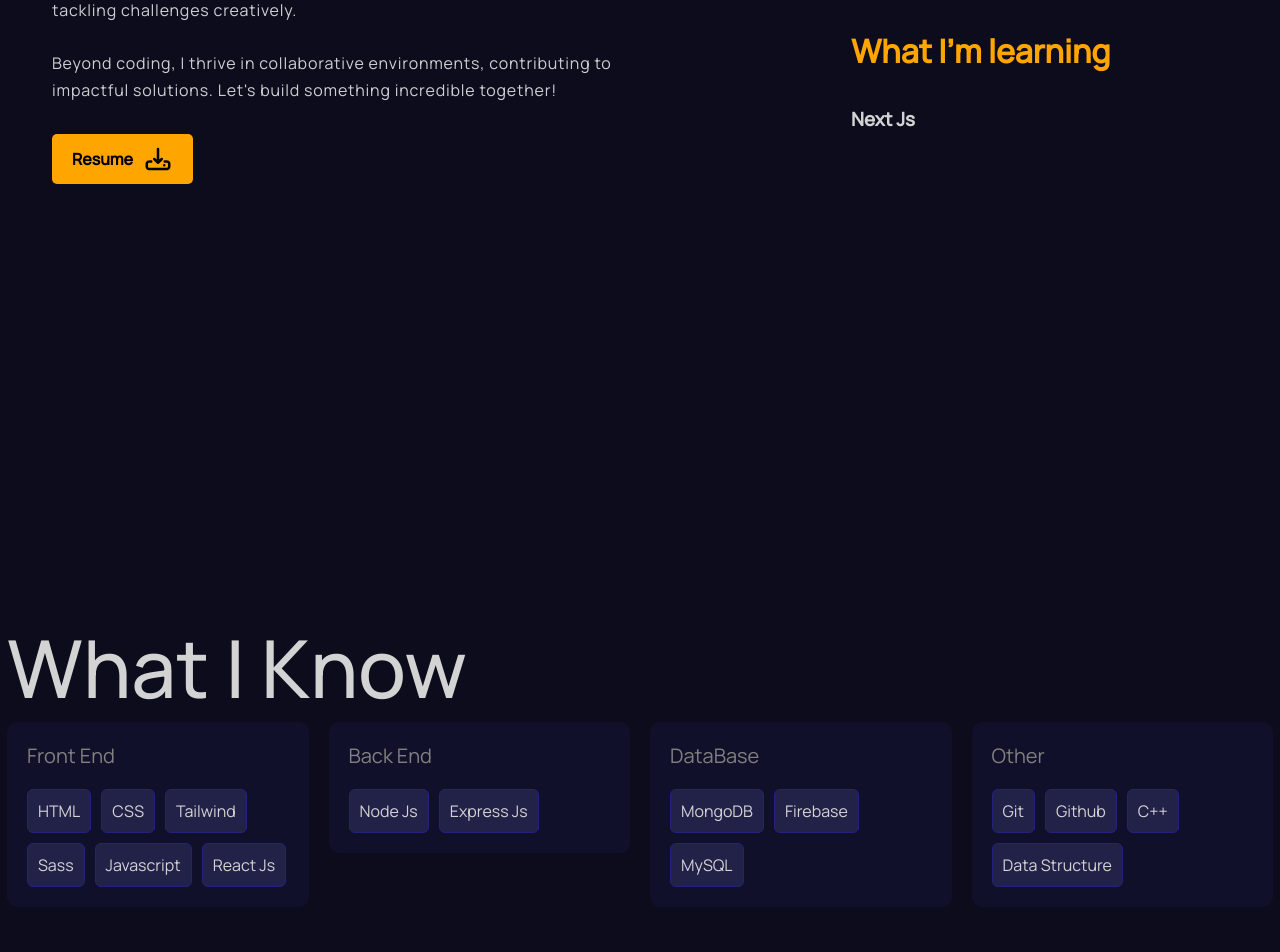
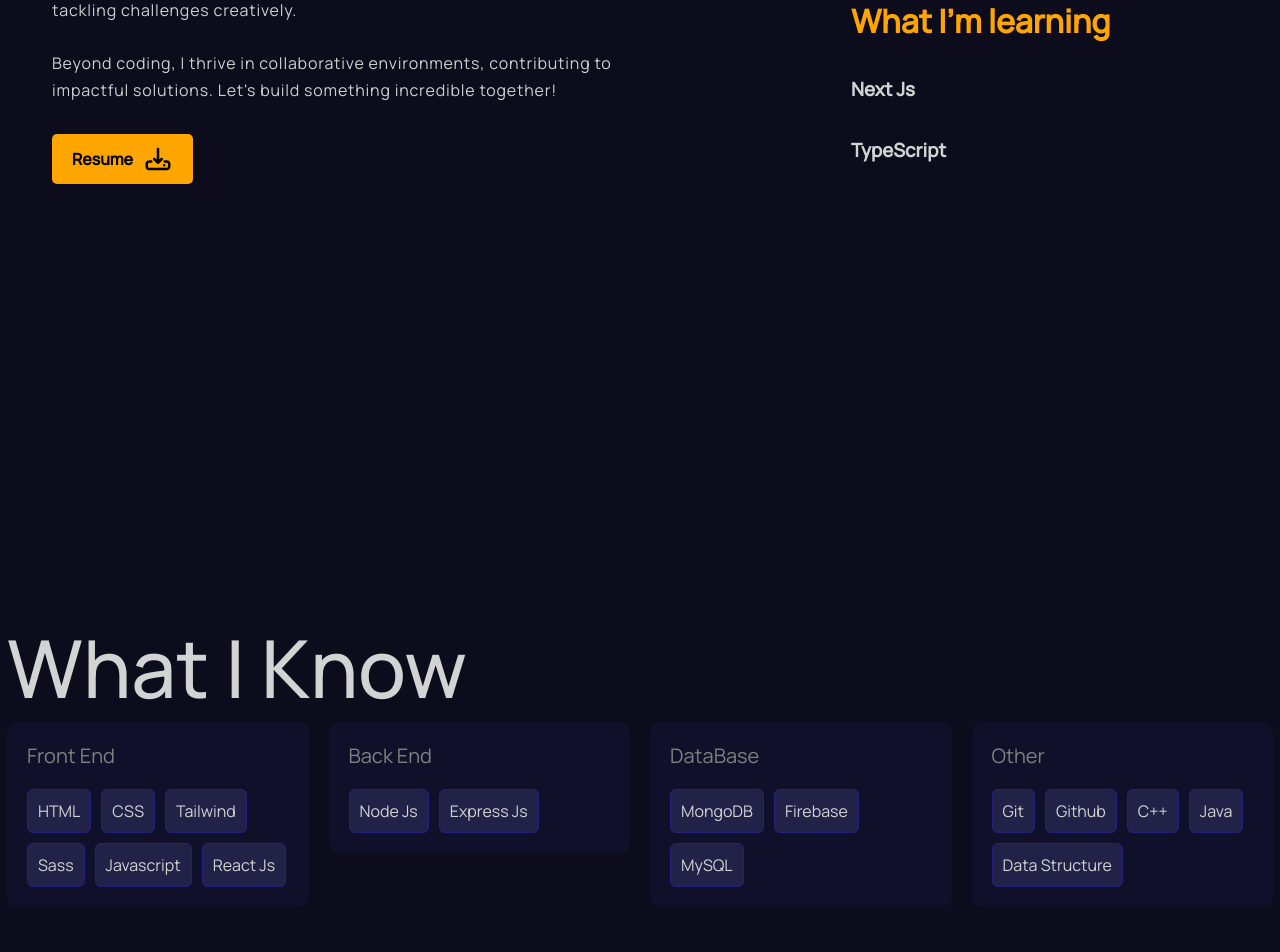
Before and after one commit to nemesis12-1/PortFolio, a React (Vite) app: page / in a window 1280 px wide. Shown: the part 1240-2192 px from the top of the page. Built offline with nearby package versions, Linux system fonts and the light colour scheme.

Commit message:
new file added and minor changes

```diff
--- a/src/Components/About/About.jsx
+++ b/src/Components/About/About.jsx
@@ -1,6 +1,6 @@
 import React from "react";
 import "./about.scss";
-import Resume from "../../assets/Ashutosh-Sahu-Resume.pdf";
+import Resume from "../../assets/resume.pdf";
 import downloadImg from "../../assets/download.svg";
 
 import { motion } from "framer-motion";
@@ -62,6 +62,7 @@ const About = () => {
                     <h3>Playing Guitar</h3>
                     <h2>What I'm learning</h2>
                     <h3>Next Js</h3>
+                    <h3>TypeScript</h3>
                 </motion.div>
             </div>
         </>
--- a/src/Components/Project/Project.jsx
+++ b/src/Components/Project/Project.jsx
@@ -64,7 +64,7 @@ const items = [
         id: 6,
         title: 'Tripadvisor',
         img: tripadvisor,
-         description: 'A UI Home Page of Tripadvisor Website made using React and CSS.',
+         description: 'A UI Home Page of Tripadvisor Website made using React and CSS (Not Responsive).',
         code: 'https://github.com/nemesis12-1/tripadvisor',
         demoLink: 'https://tripadvisor-teal.vercel.app/',
         techStack: ['Tech Stack : React, Css'],
--- a/src/Components/Skills/Skill.jsx
+++ b/src/Components/Skills/Skill.jsx
@@ -26,6 +26,7 @@ const others = [
   "Git",
   "Github",
   "C++",
+  "Java",
   "Data Structure",
 ]
 
```
Also changed, not shown: 2 other files (tests, documents, lock files or other folders).
